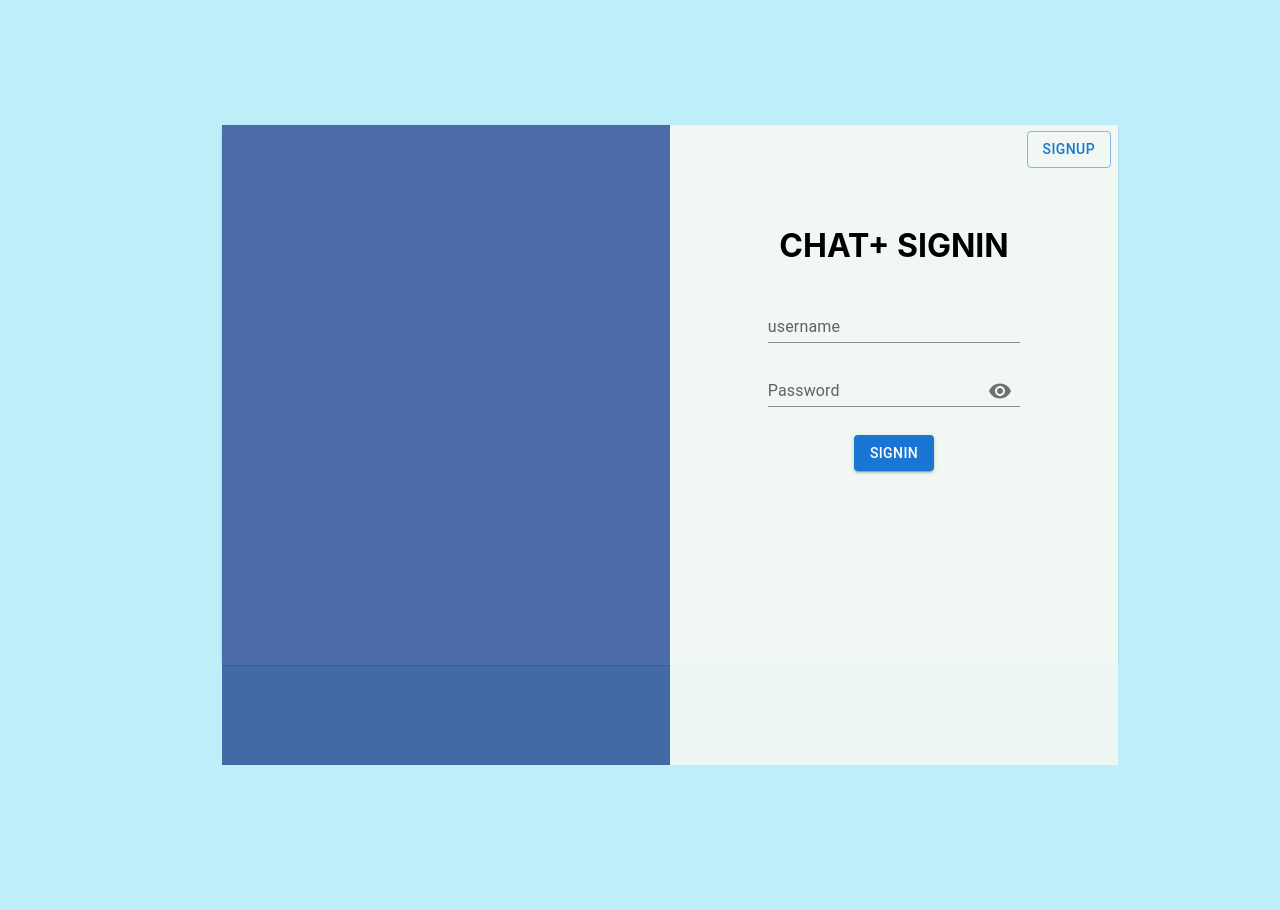
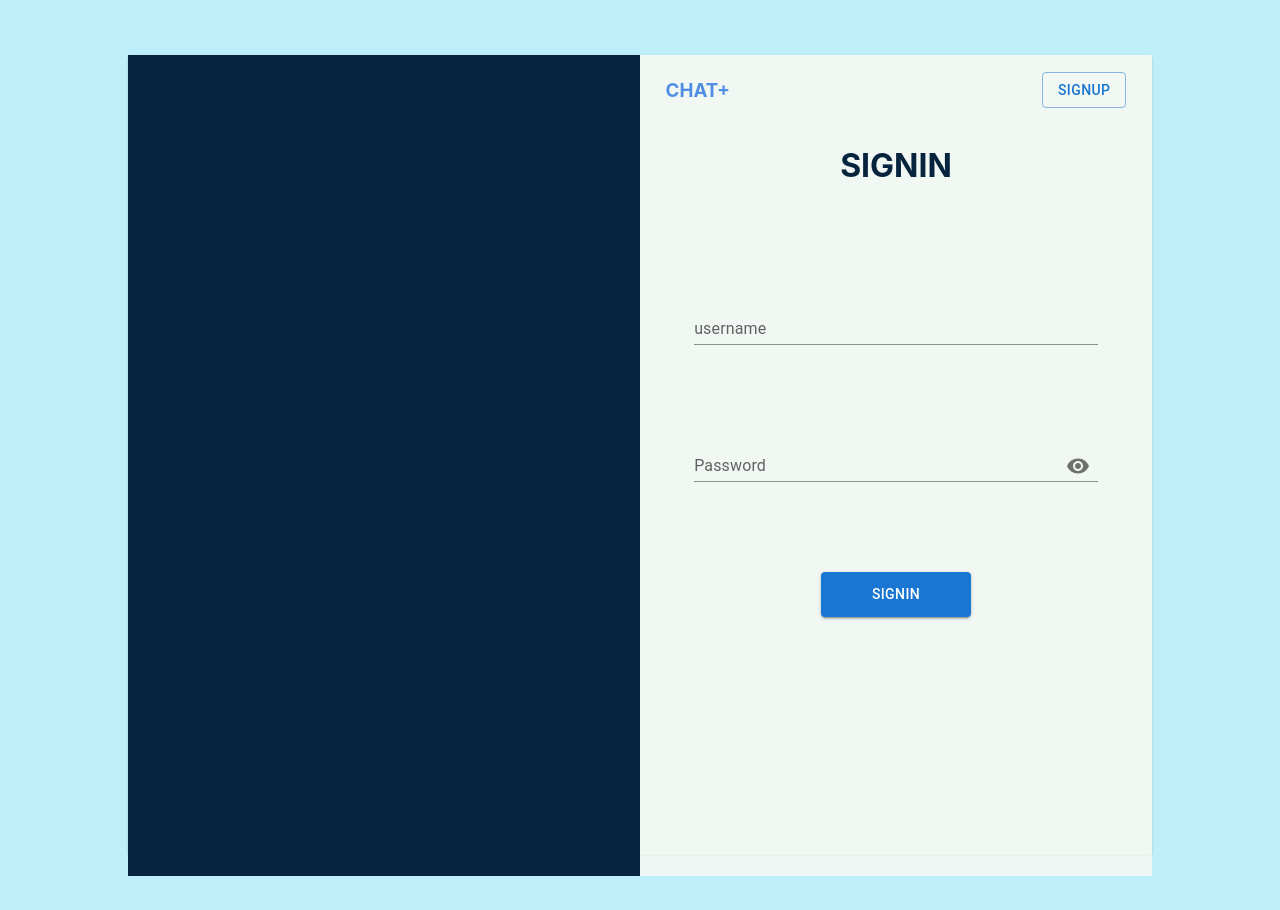
Before and after one commit to payal1206/Chat_Plus_App, a React (Create React App) app: page / in a window 1280 px wide. Built offline with nearby package versions, Linux system fonts and the light colour scheme.

Commit message:
signincorrect  page

```diff
--- a/src/App.js
+++ b/src/App.js
@@ -4,7 +4,7 @@ import "./App.css";
 import Layout from "./component/dashboard/layout/layout";
 import Dashboard from "./component/dashboard/dashboard";
 import Signin from "./component/signin/signin";
-// import Signup from "./component/signup/signup";
+import Signup from "./component/signup/signup";
 
 function App() {
   return (
--- a/src/component/signin/form1.js
+++ b/src/component/signin/form1.js
@@ -14,13 +14,14 @@ import VisibilityOff from "@mui/icons-material/VisibilityOff";
 import Button from "@mui/material/Button";
 import { Upload } from "antd";
 import { UploadOutlined } from "@ant-design/icons";
-import ArrowForwardIcon from "@mui/icons-material/ArrowForward";
+import { width } from "@mui/system";
 
-export default function Form1() {
+export default function SigninForm() {
   const [values, setValues] = React.useState({
     username: "",
     password: "",
-
+    email: "",
+    phone: "",
     showPassword: false,
   });
 
@@ -40,32 +41,43 @@ export default function Form1() {
   };
 
   return (
-    <div>
+    <div style={{ height: "100%", width: "100%" }}>
       <div
         style={{
-          marginTop: "6px",
-          marginRight: "7px",
-          float: " right",
+          height: "70px",
+          display: "flex",
+          alignItems: "center",
+          justifyContent: "space-between",
+          width: "90%",
+          margin: "0px 5%",
         }}
       >
+        <h3 style={{ color: "#508ee5" }}>CHAT+</h3>
         <Button variant="outlined">Signup</Button>
       </div>
 
-      <form>
+      <div
+        style={{
+          height: "730px",
+          width: "100%",
+        }}
+      >
+        <h1 style={{ color: "rgb(7, 36, 63)" }}>SIGNIN</h1>
         <div
           style={{
-            align: "middle",
-            justify: "center",
-            padding: "80px",
-            color: "black",
+            height: "500px",
+            display: "flex",
+            flexDirection: "column",
+            alignItems: "center",
+            justifyContent: "space-evenly",
+            alignContent: "space-between",
           }}
         >
-          <h1>CHAT+ SIGNIN</h1>
-          <FormControl sx={{ m: 1, width: "25ch" }} variant="standard">
+          <FormControl sx={{ width: "40ch" }} variant="standard">
             <InputLabel>username</InputLabel>
             <Input type="text" value={values.username} />
           </FormControl>
-          <FormControl sx={{ m: 1, width: "25ch" }} variant="standard">
+          <FormControl sx={{ width: "40ch" }} variant="standard">
             <InputLabel htmlFor="standard-adornment-password">
               Password
             </InputLabel>
@@ -87,14 +99,18 @@ export default function Form1() {
               }
             />
           </FormControl>
-
-          <br></br>
-          <br></br>
-          <Button variant="contained">Signin</Button>
-
-          {/* <ArrowForwardIcon></ArrowForwardIcon> */}
+          <Button
+            style={{
+              // marginTop: "0px",
+              height: "45px",
+              width: "150px",
+            }}
+            variant="contained"
+          >
+            Signin
+          </Button>
         </div>
-      </form>
+      </div>
     </div>
   );
 }
--- a/src/component/signin/signin.js
+++ b/src/component/signin/signin.js
@@ -1,19 +1,23 @@
 import React from "react";
 import { Grid, Paper } from "@material-ui/core";
 import classes from "./signin.module.css";
-import Form1 from "./form1";
+import SigninForm from "./form1";
 
-function Signup() {
+function Signin() {
   return (
-    // <div className={classes.appBackground}>
     <Paper className={classes.muiPaper}>
-      <div className={classes.grid}>
-        <div className={classes.item1}></div>
-        <div className={classes.item2}>{<Form1 />}</div>
-      </div>
+      <Grid container style={{ height: "100%" }}>
+        <Grid item lg={6}>
+          <div className={classes.item1}></div>
+        </Grid>
+        <Grid item lg={6}>
+          <div className={classes.item2}>
+            <SigninForm />
+          </div>
+        </Grid>
+      </Grid>
     </Paper>
-    // </div>
   );
 }
 
-export default Signup;
+export default Signin;
--- a/src/component/signin/signin.module.css
+++ b/src/component/signin/signin.module.css
@@ -1,24 +1,18 @@
 .muiPaper {
-  width: 70%;
-  margin-left: 180px;
-  margin-right: 120px;
-  margin-bottom: 120px;
-  height: 540px;
-}
-
-.grid {
-  display: grid;
-  height: 640px;
-  grid-template-columns: repeat(6, 1fr);
-  grid-template-rows: 640px;
+  width: 80%;
+  height: 800px;
 }
 
 .item1 {
-  background-color: rgba(51, 88, 155, 0.877);
-  grid-column: 1/4;
+  height: 100%;
+  width: 100%;
+  background-color: rgb(7, 36, 63);
+  /* grid-column: 1/4; */
 }
 
 .item2 {
+  height: 100%;
+  width: 100%;
   background-color: rgba(240, 247, 242, 0.938);
-  grid-column: 4/12;
+  /* grid-column: 4/12; */
 }
```
